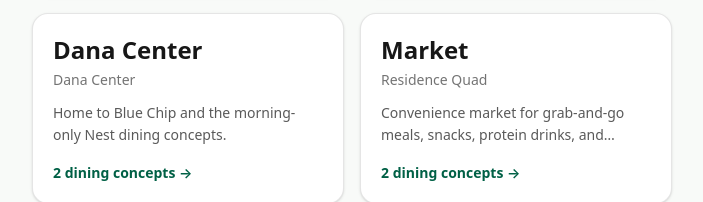
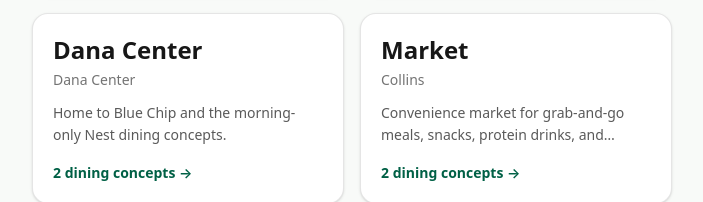
Before and after one commit to JamoV18/Bentley-Fuel, a Next.js app: page /dashboard in a window 1280 px wide. Shown: the part 447-649 px from the top of the page, without its empty margins (288-991 px from the left). Built offline with nearby package versions, Linux system fonts and the light colour scheme.

Commit message:
Correct The Market campus location

```diff
--- a/src/data/mock/locations.ts
+++ b/src/data/mock/locations.ts
@@ -76,7 +76,7 @@
     shortName: "Market",
     type: "market",
     universityId: BENTLEY_UNIVERSITY_ID,
-    building: "Residence Quad",
+    building: "Collins",
     description:
       "Convenience market for grab-and-go meals, snacks, protein drinks, and packaged staples — open late.",
     geo: { lat: 42.3891, lng: -71.2208 },
```
